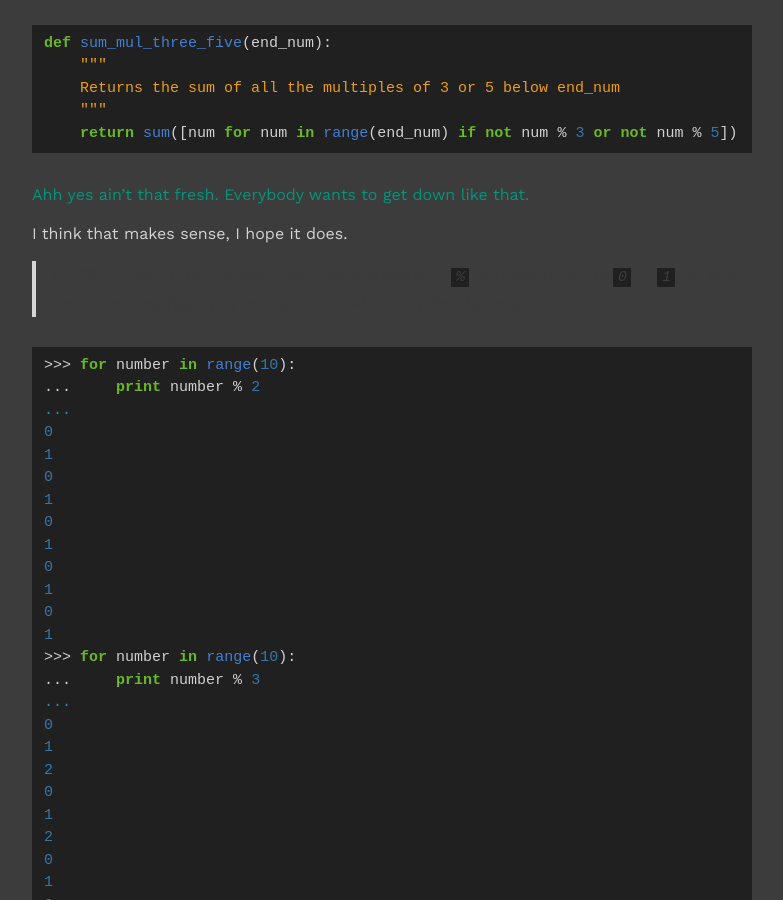
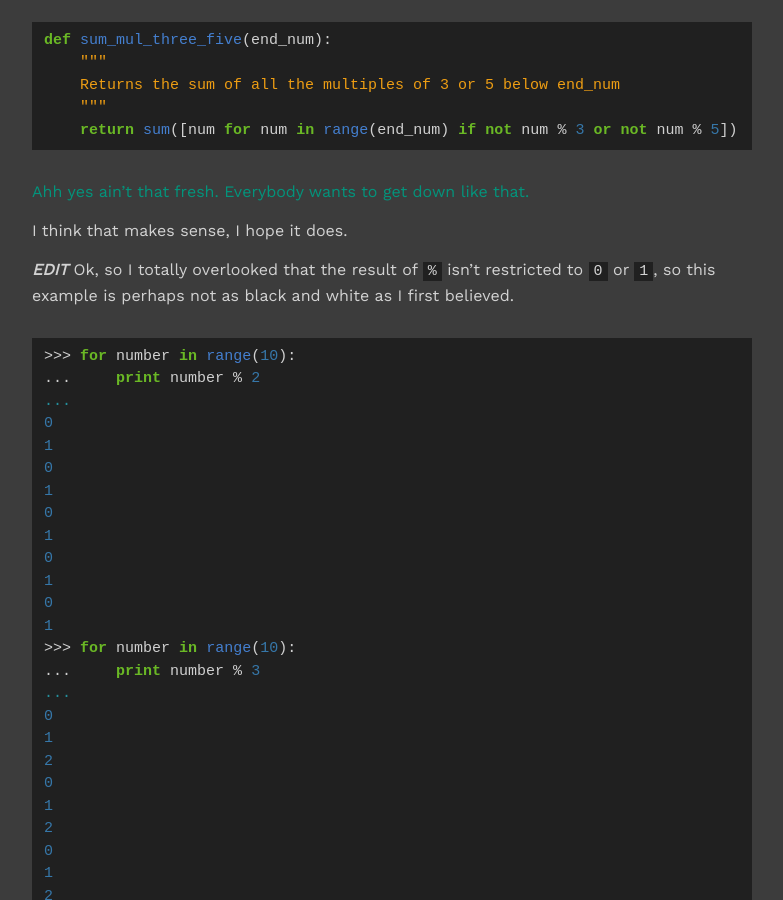
Before and after one commit to robphoenix/bordeltabernacle.github.io, a Jekyll site: the page built from _posts/2015-10-12-notes-on-python-truth-and-modulo.md, in a window 1280 px wide and 900 px high, scrolled down 3678 px. Shown: the whole window, without its empty margins (248-1031 px from the left). Built offline with Jekyll 4.4.1, drawn with Linux system fonts in a browser that asks for light colours; nearby versions of some CDN libraries; Markdown is read by kramdown in place of the engine named in the settings; comment, search, counter and statistics services are not loaded.

Commit message:
edited truth&modulo EDIT

````diff
--- a/_posts/2015-10-12-notes-on-python-truth-and-modulo.md
+++ b/_posts/2015-10-12-notes-on-python-truth-and-modulo.md
@@ -84,7 +84,7 @@ def sum_mul_three_five(end_num):
 
 *Eeek!* As I have [been told][ttp], while this works, it's probably the [wrong way][sww].  What I didn't realise is that we can be more concise with the modulo statements, and use them as a `True/False` test.  This is because `0` and `1`, the two results we can get from using `%`, equate to `False` and `True` respectively.
 
-> ***EDIT*** See Below...
+***EDIT*** See Below...
 
 This may seem simple but it's perhaps overlooked when learning Python, especially for those without a CS background, such as myself, or perhaps my view of the wood was blocked by the trees.
 
@@ -155,7 +155,7 @@ def sum_mul_three_five(end_num):
 
 I think that makes sense, I hope it does.
 
-> *NOTE:* Ok, so I totally overlooked that the result of `%` isn't restricted to `0` or `1`, so this example is perhaps not as black and white as I first believed.
+***EDIT*** Ok, so I totally overlooked that the result of `%` isn't restricted to `0` or `1`, so this example is perhaps not as black and white as I first believed.
 
 ```python
 >>> for number in range(10):
````
